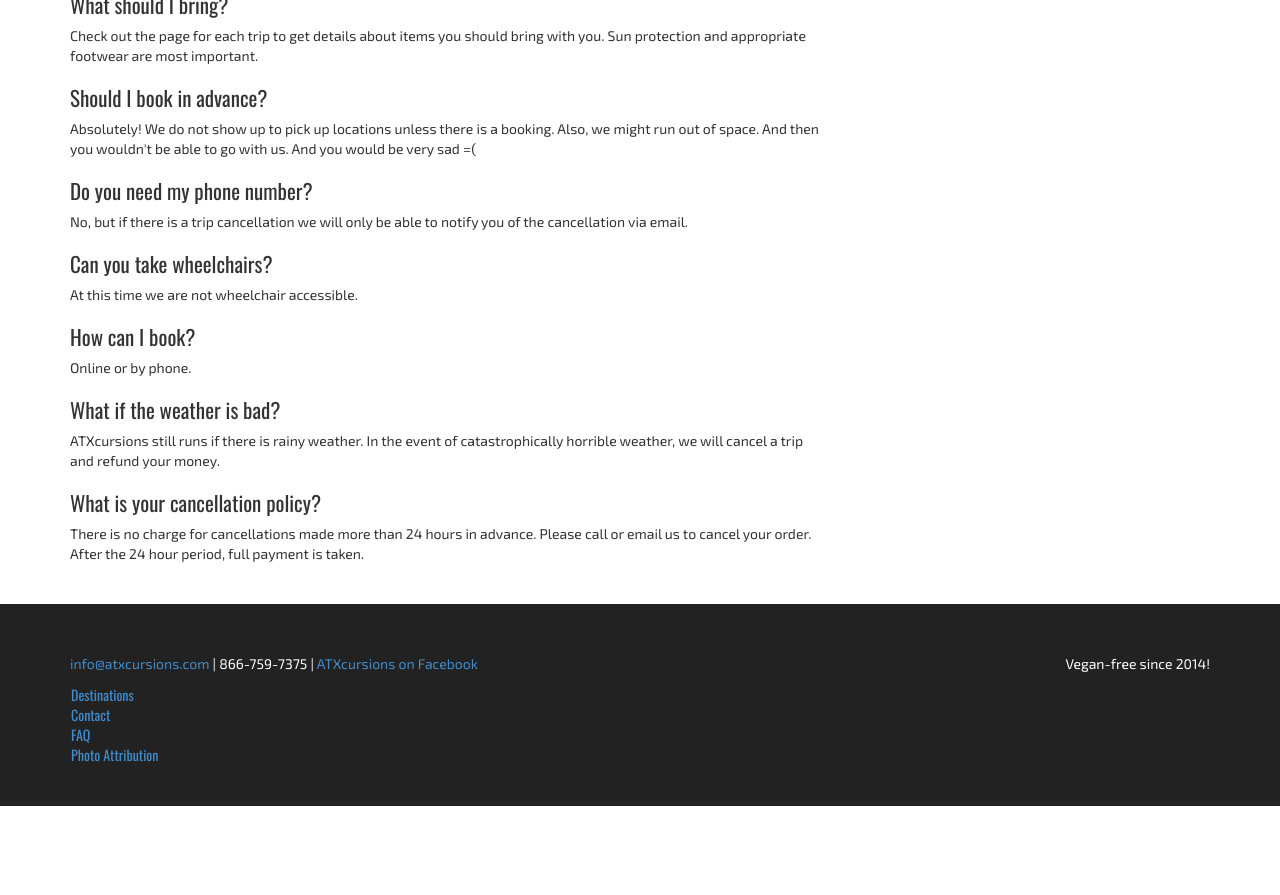
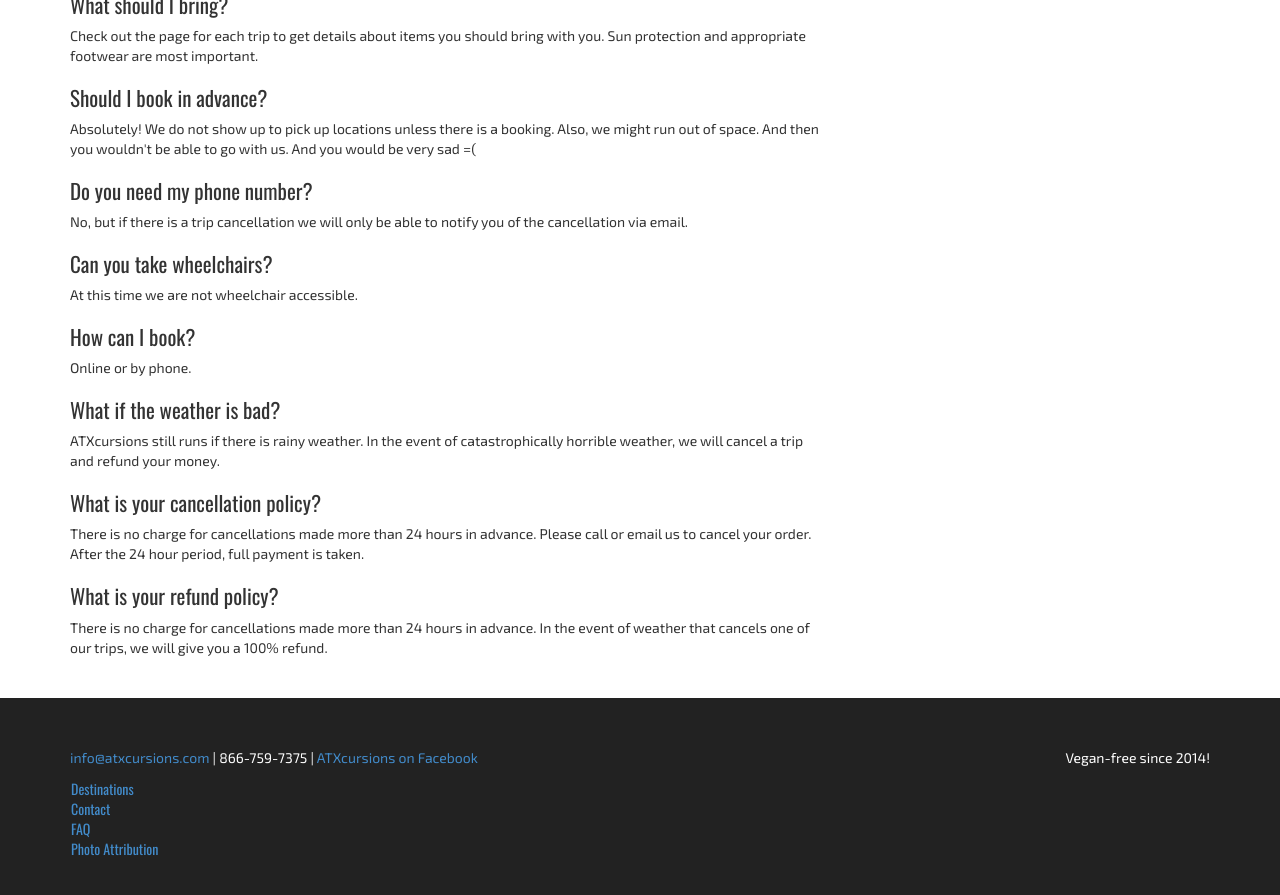
Before and after one commit to Gennovacap-Technology/axtcursions, a Jekyll site: the page built from faq.html, in a window 1280 px wide and 900 px high, scrolled down 2432 px. Shown: the top 895 px of the window. Built offline with Jekyll 4.4.1, drawn with Linux system fonts in a browser that asks for light colours; nearby versions of some CDN libraries; Markdown is read by kramdown in place of the engine named in the settings; before the commit the page ends 3238 px from its top, so only the background shows below that.

Commit message:
adding refund policy

```diff
--- a/_data/qanda.yml
+++ b/_data/qanda.yml
@@ -33,3 +33,6 @@
 
 - q: What is your cancellation policy?
   a: There is no charge for cancellations made more than 24 hours in advance.  Please call or email us to cancel your order. After the 24 hour period, full payment is taken.
+
+- q: What is your refund policy?
+  a: <p>There is no charge for cancellations made more than 24 hours in advance. In the event of weather that cancels one of our trips, we will give you a 100% refund.</p>
--- a/pub-crawls.html
+++ b/pub-crawls.html
@@ -1,5 +1,6 @@
 ---
 layout: default
+title: Badass Pub Crawls in Austin, Texas!
 ---
 
 
```
